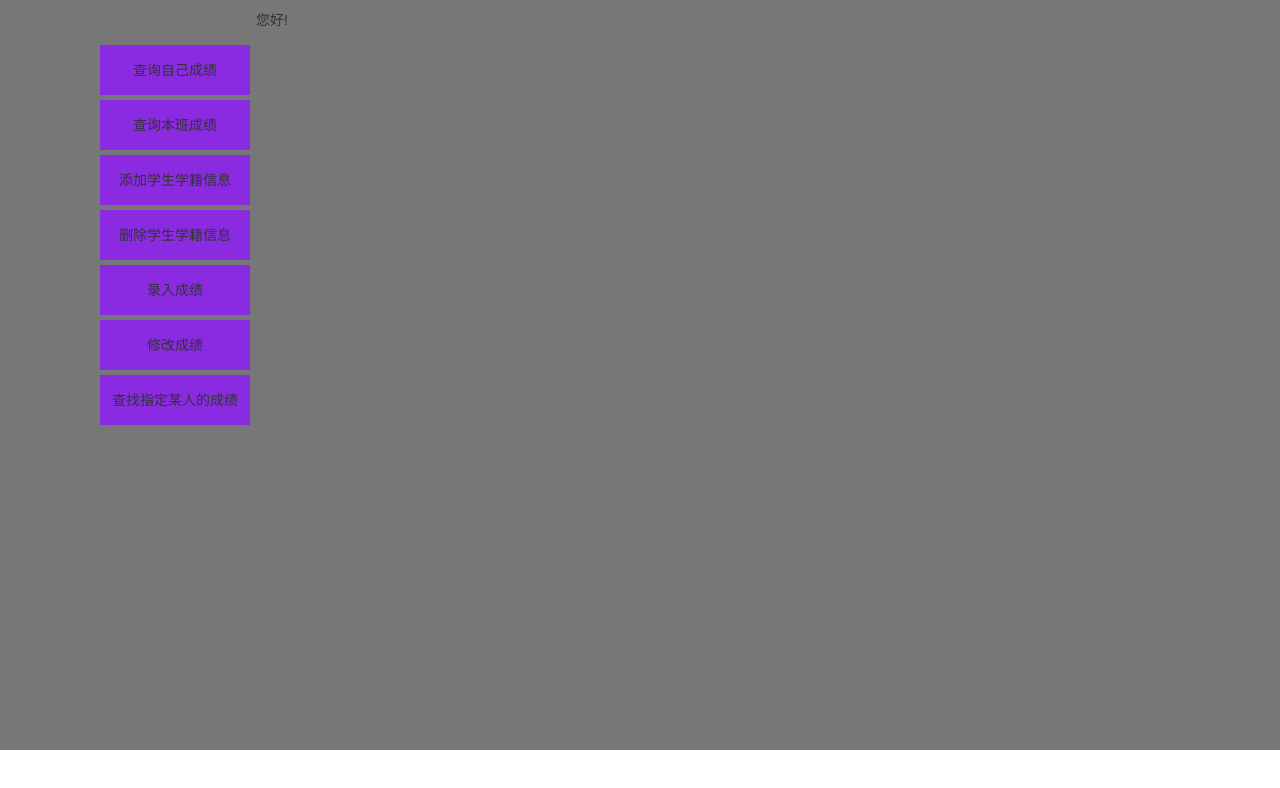
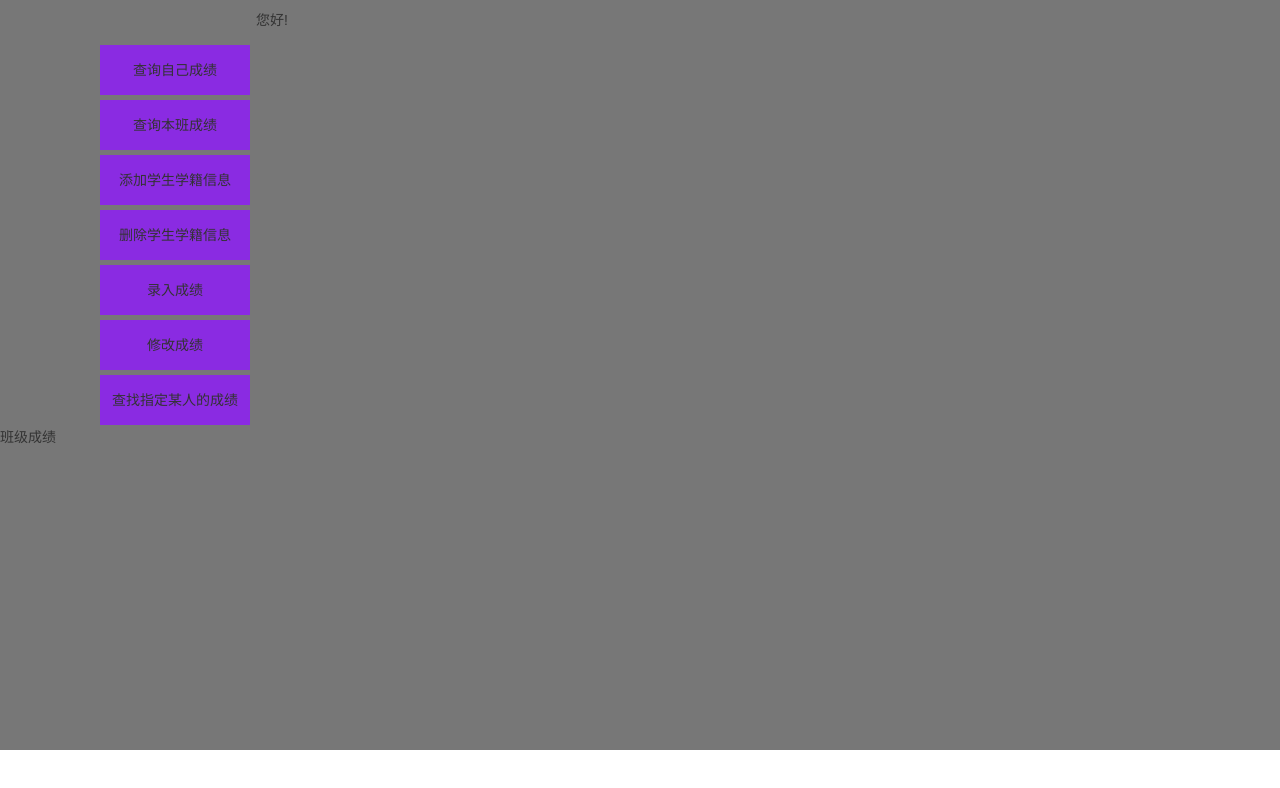
Before and after one commit to zhijiehua/SchoolGrade, a Vue app: page /#/firstpages in a window 1280 px wide. Shown: the top 788 px of the page. Built offline with nearby package versions, Linux system fonts and the light colour scheme; no server answers.

Commit message:
little mistake

```diff
--- a/src/pages/firstpages/components/List.vue
+++ b/src/pages/firstpages/components/List.vue
@@ -11,11 +11,13 @@
       <li class="list" v-if="!this.tors" @click="findGradeAccdName">查找指定某人的成绩</li>
     </ul>
     <user-grade :theGrade="this.theGrade" :actionName="this.actionName"></user-grade>
+    <class-grade></class-grade>
   </div>
 </template>
 
 <script>
 import UserGrade from './grade/usergrade'
+import classGrade from './grade/classgrade'
 export default {
   name: 'FirstpagesList',
   data () {
@@ -33,7 +35,8 @@ export default {
     }
   },
   components: {
-    UserGrade
+    UserGrade,
+    classGrade
   },
   props: {
     gradeList: Array
```
